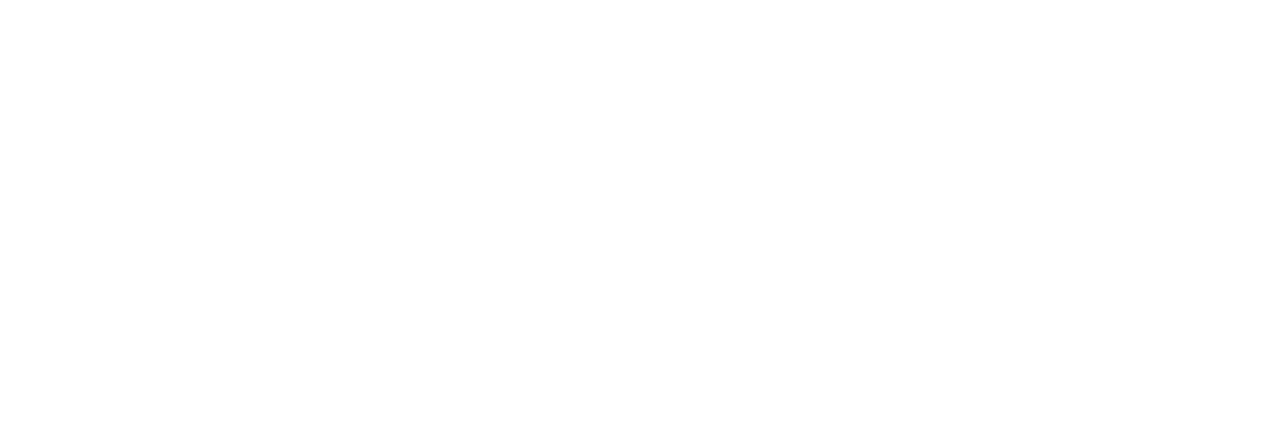
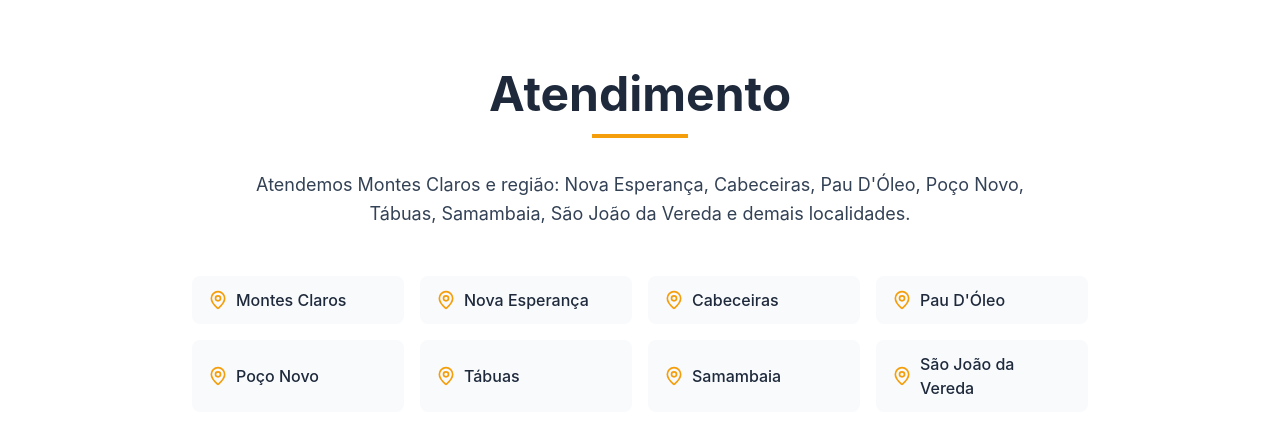
Before and after one commit to daniel-barbosaa/edmilson-carpintaria-lp, a React (Vite) app: page / in a window 1280 px wide. Shown: the part 4536-4968 px from the top of the page. Before the commit the page ends 4526 px from the top, so only its background shows below. Built offline with nearby package versions, Linux system fonts and the light colour scheme.

Commit message:
feat(location): creates section of locations

```diff
--- a/src/App.tsx
+++ b/src/App.tsx
@@ -1,5 +1,6 @@
 import { About } from './view/components/about';
 import { Differentials } from './view/components/differentials';
+import { Location } from './view/components/location';
 import { NewHero } from './view/components/new-hero';
 import { NewServices } from './view/components/new-services';
 import { Portfolio } from './view/components/portfolio';
@@ -16,6 +17,7 @@
       <Differentials />
       <Testimonials />
       <About />
+      <Location />
     </div>
   );
 }
--- /dev/null
+++ b/src/view/components/location.tsx
@@ -0,0 +1,62 @@
+import { MapPin } from 'lucide-react';
+import { motion, useInView } from 'motion/react';
+import { useRef } from 'react';
+
+export function Location() {
+  const ref = useRef(null);
+  const isInView = useInView(ref, { once: true, margin: '-100px' });
+
+  const cities = [
+    'Montes Claros',
+    'Nova Esperança',
+    'Cabeceiras',
+    "Pau D'Óleo",
+    'Poço Novo',
+    'Tábuas',
+    'Samambaia',
+    'São João da Vereda',
+  ];
+
+  return (
+    <section ref={ref} className="py-20 bg-white">
+      <div className="max-w-7xl mx-auto px-6 sm:px-8 lg:px-12">
+        <motion.div
+          className="text-center mb-12"
+          initial={{ opacity: 0, y: 20 }}
+          animate={isInView ? { opacity: 1, y: 0 } : { opacity: 0, y: 20 }}
+          transition={{ duration: 0.4, ease: 'easeOut' }}
+        >
+          <h2 className="text-4xl sm:text-5xl font-bold text-foreground mb-4">
+            Atendimento
+          </h2>
+          <div className="w-24 h-1 bg-primary mx-auto mb-8"></div>
+
+          <p className="text-lg text-subtle max-w-3xl mx-auto leading-relaxed">
+            Atendemos Montes Claros e região: Nova Esperança, Cabeceiras, Pau
+            D'Óleo, Poço Novo, Tábuas, Samambaia, São João da Vereda e demais
+            localidades.
+          </p>
+        </motion.div>
+
+        <div className="grid grid-cols-2 sm:grid-cols-3 lg:grid-cols-4 gap-4 max-w-4xl mx-auto">
+          {cities.map((city, index) => (
+            <motion.div
+              key={index}
+              className="flex items-center gap-2 bg-[#F8FAFC] rounded-lg px-4 py-3 hover:bg-primary/10 hover:shadow-md hover:scale-[1.02] transition-all duration-300"
+              initial={{ opacity: 0, y: 10 }}
+              animate={isInView ? { opacity: 1, y: 0 } : { opacity: 0, y: 10 }}
+              transition={{
+                duration: 0.3,
+                delay: index * 0.05,
+                ease: 'easeOut',
+              }}
+            >
+              <MapPin className="w-5 h-5 text-primary shrink-0" />
+              <span className="text-foreground font-medium">{city}</span>
+            </motion.div>
+          ))}
+        </div>
+      </div>
+    </section>
+  );
+}
```
